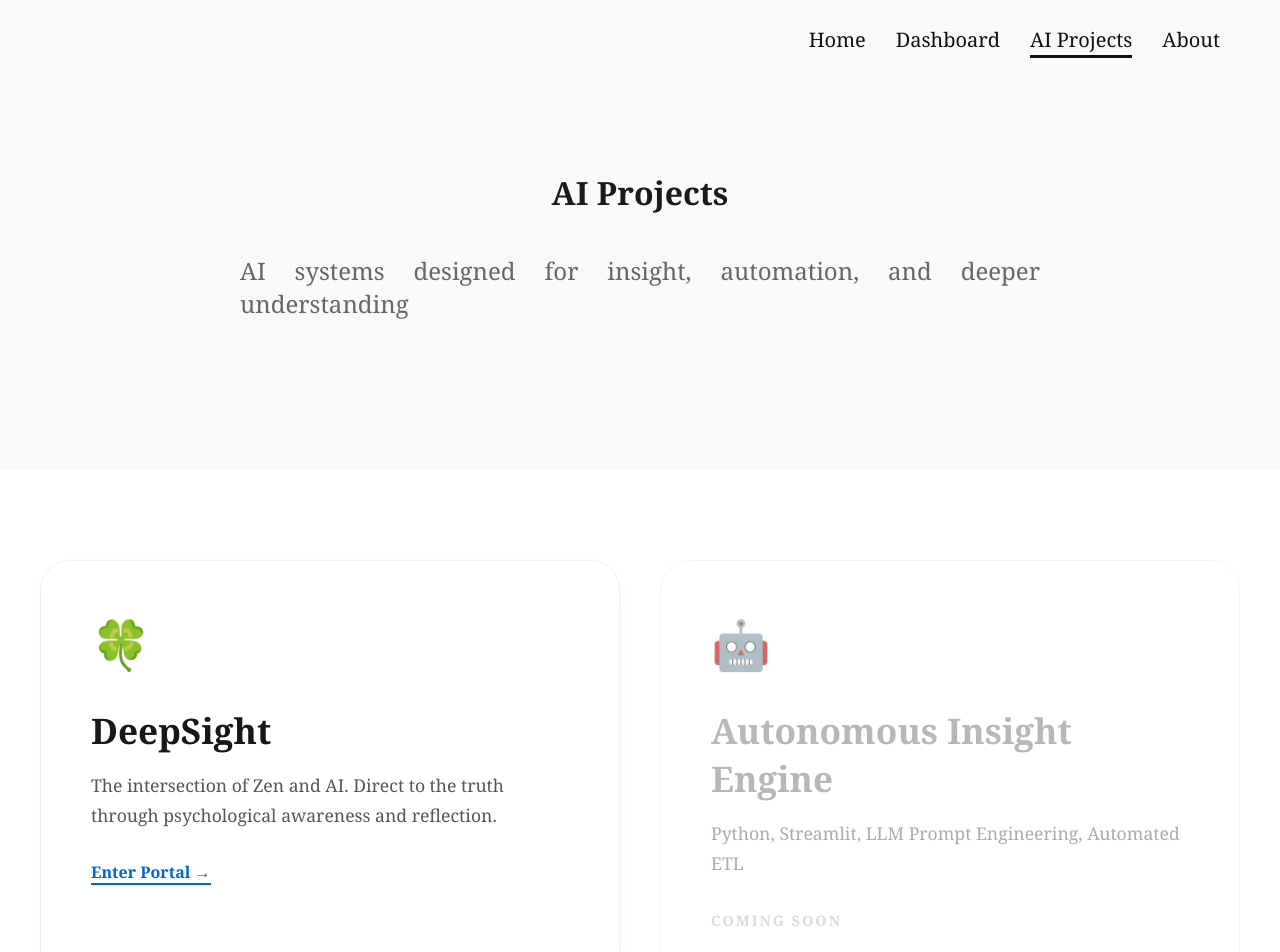
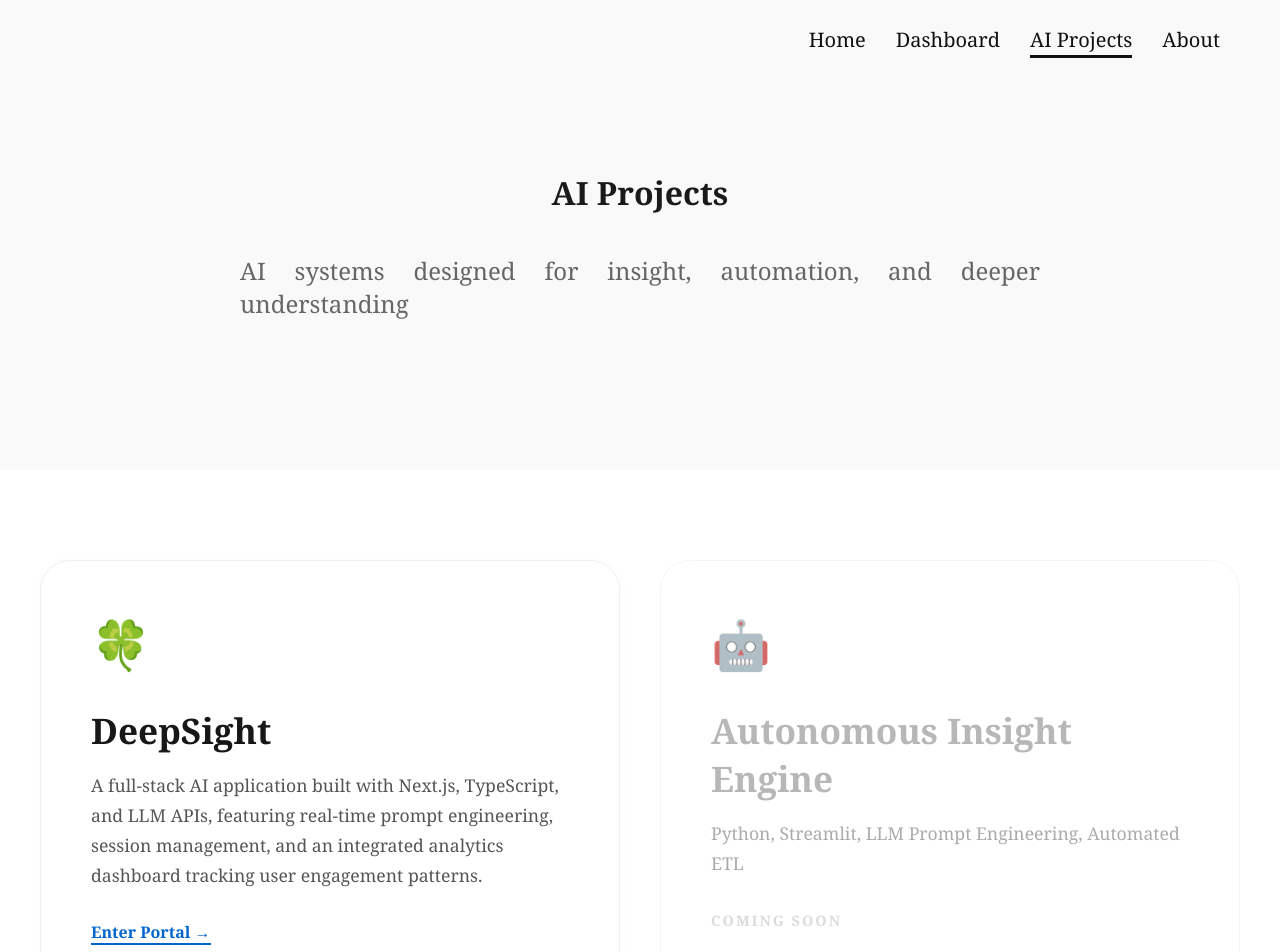
Before and after one commit to xyannca/data-portfolio, a Next.js app: page /ai-projects in a window 1280 px wide. Shown: the top 952 px of the page. Built offline with nearby package versions, Linux system fonts and the light colour scheme.

Commit message:
Update dashboard spelling and AI project description

```diff
--- a/app/ai-projects/page.tsx
+++ b/app/ai-projects/page.tsx
@@ -38,7 +38,8 @@ export default function AIProjectsPage() {
             <div style={{ fontSize: '3rem', marginBottom: '20px' }}>🍀</div>
             <h2 style={{ fontSize: '2.2rem', marginBottom: '15px' }}>DeepSight</h2>
             <p style={{ color: '#555', lineHeight: '1.7', fontSize: '1.1rem', marginBottom: '30px' }}>
-              The intersection of Zen and AI. Direct to the truth through psychological awareness and reflection.
+              A full-stack AI application built with Next.js, TypeScript, and LLM APIs, featuring real-time prompt engineering, session management, and an integrated analytics dashboard tracking user engagement patterns.
+
             </p>
             <Link href="/deep-sight" style={{ color: '#0066cc', fontWeight: '600', textDecoration: 'none', borderBottom: '2px solid #0066cc' }}>
               Enter Portal →
--- a/app/dashboard/page.tsx
+++ b/app/dashboard/page.tsx
@@ -18,7 +18,7 @@ export default function DashboardPage() {
           <div className="project-card" style={{ border: '1px solid #eee', borderRadius: '15px', overflow: 'hidden', boxShadow: '0 4px 6px rgba(0,0,0,0.05)' }}>
             <Image src="/traffic-patterns.png" alt="Traffic Patterns Analysis" width={400} height={250} layout="responsive" />
             <div style={{ padding: '20px' }}>
-              <h3>Minnisota Traffic Patterns Analysis</h3>
+              <h3>Minnesota Traffic Patterns Analysis</h3>
               <p>
                 A Tableau dashboard analyzing peak traffic volumes, congestion hotspots, and temporal patterns to support data-driven urban infrastructure planning.
               </p>
```
Also changed, not shown: 1 other file (tests, documents, lock files or other folders).
